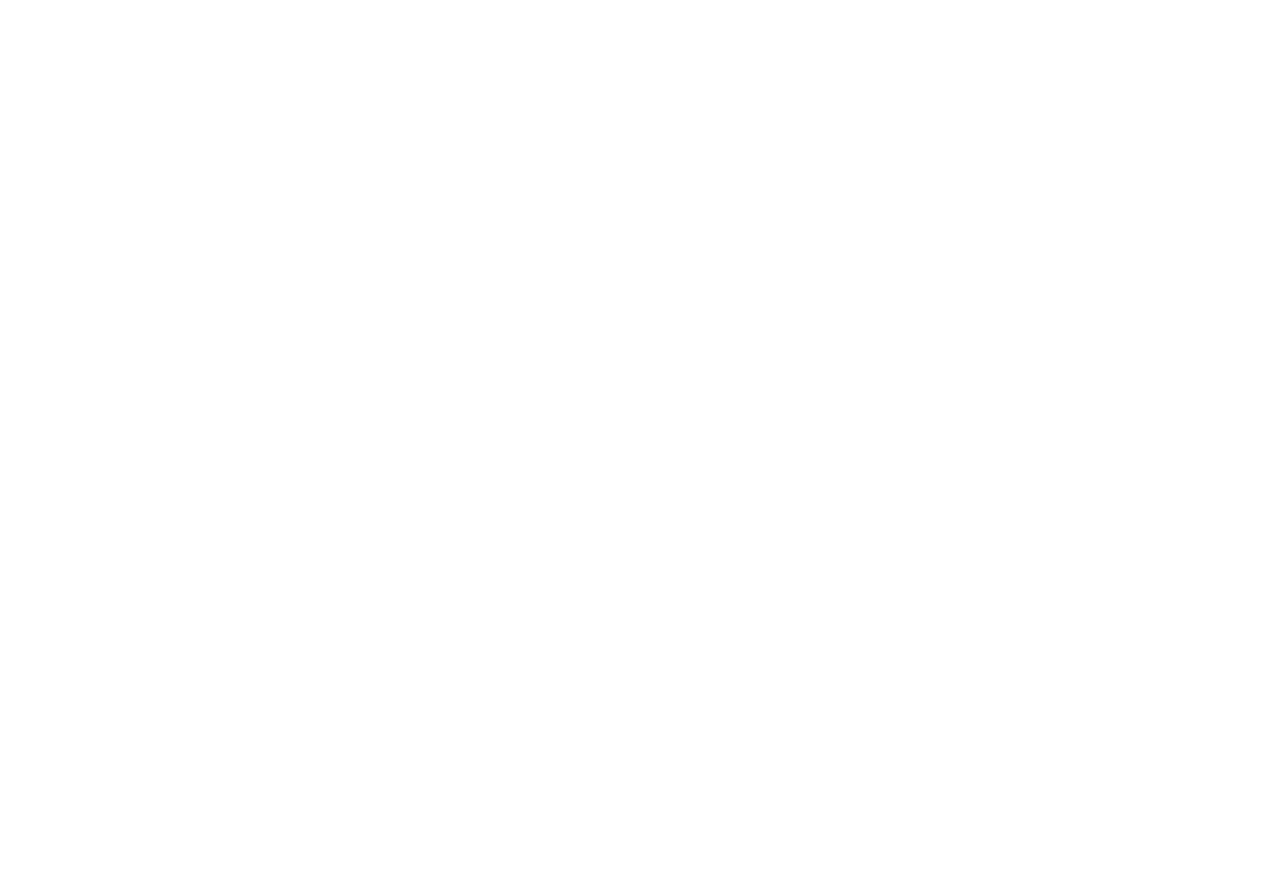
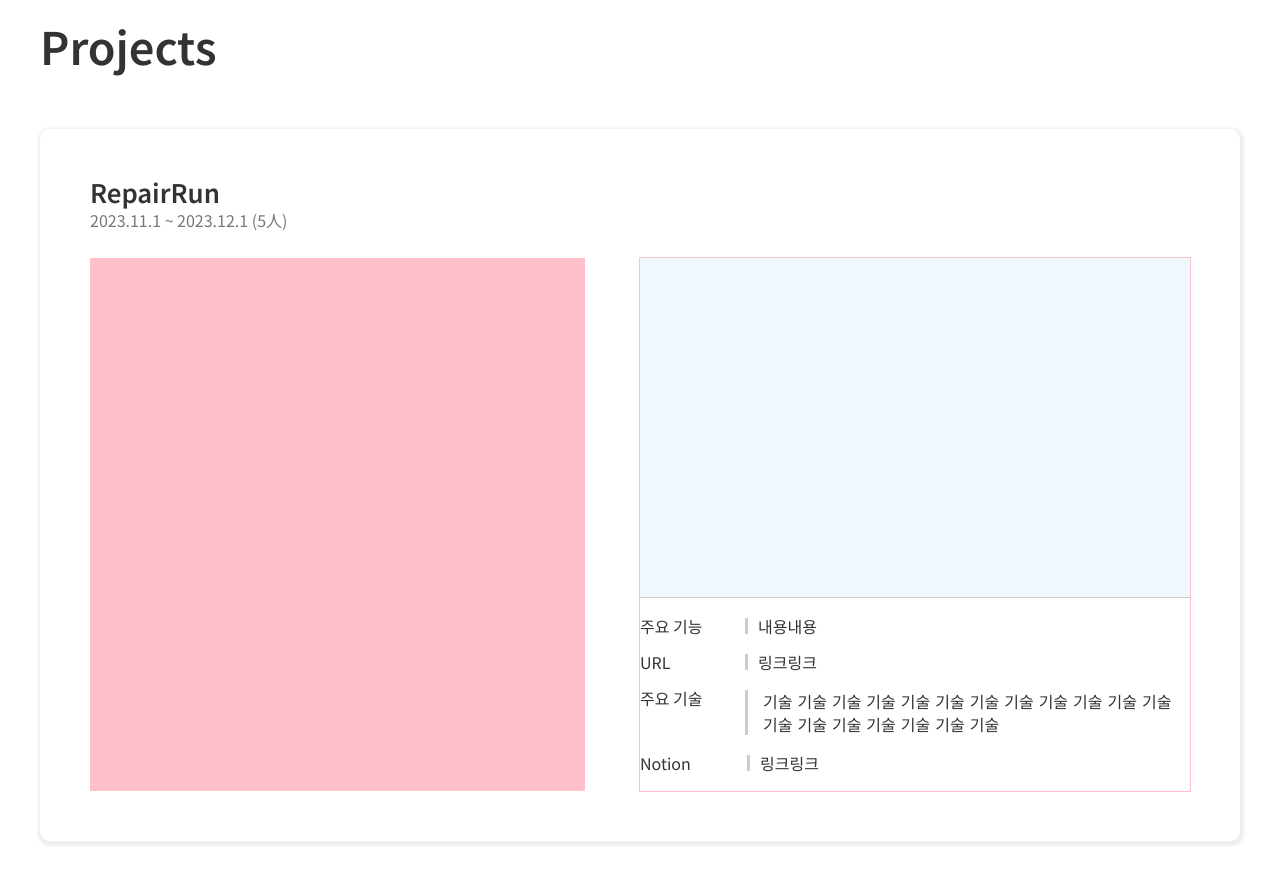
Before and after one commit to hjck4433/h-portfolio-v2, a React (Create React App) app: page / in a window 1280 px wide. Shown: the part 1940-2824 px from the top of the page. Before the commit the page ends 1864 px from the top, so only its background shows below. Built offline with nearby package versions, Linux system fonts and the light colour scheme.

Commit message:
project 영역 작업중

```diff
--- a/src/components/About.jsx
+++ b/src/components/About.jsx
@@ -10,7 +10,7 @@
   padding-top: 60px;
   padding-bottom: 80px;
   .container {
-    h3 {
+    h2 {
       margin-bottom: 60px;
     }
     .wrapper {
@@ -42,6 +42,9 @@
         .info {
           width: 100%;
           margin-bottom: 80px;
+          &:last-child {
+            margin-bottom: 0;
+          }
         }
       }
     }
@@ -53,7 +56,7 @@
     <>
       <AboutStyle>
         <div className="container">
-          <h3>ABOUT</h3>
+          <h2>ABOUT</h2>
           <div className="wrapper">
             <div className="info name">
               <div className="icon">
--- /dev/null
+++ b/src/components/ProjectInfo.jsx
@@ -0,0 +1,143 @@
+import { styled } from "styled-components";
+const InfoStyle = styled.div`
+  width: 100%;
+  box-shadow: 1px 2px 3px 3px #eee;
+  padding: 50px;
+  border-radius: 10px;
+  .name {
+    margin-bottom: 30px;
+    h3 {
+      font-size: 1.6em;
+      font-weight: 600;
+      margin-bottom: 8px;
+    }
+    p {
+      color: #777;
+    }
+  }
+  .wrapper {
+    display: flex;
+    justify-content: space-between;
+    .slideArea {
+      width: 45%;
+      min-height: 500px;
+      background-color: pink;
+    }
+    .desc {
+      width: 50%;
+      outline: 1px solid pink;
+      .txt {
+        min-height: 340px;
+        background-color: aliceblue;
+        padding-bottom: 20px;
+        margin-bottom: 20px;
+        border-bottom: 1px solid #ccc;
+      }
+      .box {
+        .info {
+          display: flex;
+          margin-bottom: 20px;
+          .title {
+            width: 20%;
+            position: relative;
+            margin-right: 10px;
+            &::after {
+              display: block;
+              content: "";
+              height: 100%;
+              width: 3px;
+              position: absolute;
+              top: 0;
+              right: 0;
+              background-color: #ccc;
+            }
+          }
+          .content {
+            width: 80%;
+          }
+          &.skills {
+            .skillList {
+              li {
+                display: inline-block;
+                line-height: 1.4;
+                margin-left: 5px;
+              }
+            }
+          }
+        }
+      }
+    }
+    @media only screen and (max-width: 980px) {
+      flex-direction: column;
+      .slideArea {
+        width: 100%;
+      }
+      .desc {
+        width: 100%;
+      }
+    }
+  }
+`;
+
+const ProjectInfo = () => {
+  return (
+    <>
+      <InfoStyle>
+        <div className="name">
+          <h3 className="projectName">RepairRun</h3>
+          <p>2023.11.1 ~ 2023.12.1 (5人)</p>
+        </div>
+
+        <div className="wrapper">
+          <div className="slideArea"></div>
+          <div className="desc">
+            <div className="txt"></div>
+            <div className="box">
+              <div className="info function">
+                <p className="title">주요 기능</p>
+                <p className="content">내용내용</p>
+              </div>
+              <div className="info link">
+                <p className="title">URL</p>
+                <div className="links content">
+                  <a href="javascript:(0)">링크링크</a>
+                </div>
+              </div>
+              <div className="info skills">
+                <p className="title">주요 기술</p>
+                <ul className="skillList content">
+                  <li>기술</li>
+                  <li>기술</li>
+                  <li>기술</li>
+                  <li>기술</li>
+                  <li>기술</li>
+                  <li>기술</li>
+                  <li>기술</li>
+                  <li>기술</li>
+                  <li>기술</li>
+                  <li>기술</li>
+                  <li>기술</li>
+                  <li>기술</li>
+                  <li>기술</li>
+                  <li>기술</li>
+                  <li>기술</li>
+                  <li>기술</li>
+                  <li>기술</li>
+                  <li>기술</li>
+                  <li>기술</li>
+                </ul>
+              </div>
+              <div className="info notion">
+                <p className="title">Notion</p>
+                <div className="notion">
+                  <a href="javascript:(0)">링크링크</a>
+                </div>
+              </div>
+            </div>
+          </div>
+        </div>
+      </InfoStyle>
+    </>
+  );
+};
+export default ProjectInfo;
--- a/src/components/Projects.jsx
+++ b/src/components/Projects.jsx
@@ -1,9 +1,28 @@
+import { styled } from "styled-components";
+import ProjectInfo from "./ProjectInfo";
+
+const ProjectsStyle = styled.section`
+  padding-top: 60px;
+  padding-bottom: 80px;
+  .container {
+    h2 {
+      margin-bottom: 60px;
+    }
+  }
+`;
+
 const Projects = () => {
   return (
     <>
-      <div className="container">
-        <div>Projects</div>
-      </div>
+      <ProjectsStyle>
+        <div className="container">
+          <h2>Projects</h2>
+
+          <div className="projectWrapper">
+            <ProjectInfo />
+          </div>
+        </div>
+      </ProjectsStyle>
     </>
   );
 };
--- a/src/components/Skills.jsx
+++ b/src/components/Skills.jsx
@@ -4,6 +4,11 @@
   padding-top: 60px;
   padding-bottom: 80px;
   background-color: #fafafa;
+  .container {
+    h2 {
+      margin-bottom: 60px;
+    }
+  }
 `;
 
 const Skills = () => {
@@ -11,7 +16,7 @@
     <>
       <SkillsStyle>
         <div className="container">
-          <h3>Skills</h3>
+          <h2>Skills</h2>
           <div className="wrapper">
             <div className="info frontend"></div>
             <div className="info backend"></div>
--- a/src/style/GlobalStyle.jsx
+++ b/src/style/GlobalStyle.jsx
@@ -28,7 +28,7 @@
   a {
     text-decoration: none;
   }
-  h3 {
+  h2 {
     font-size: 2.8em;
     font-weight: 600;
   }
```
